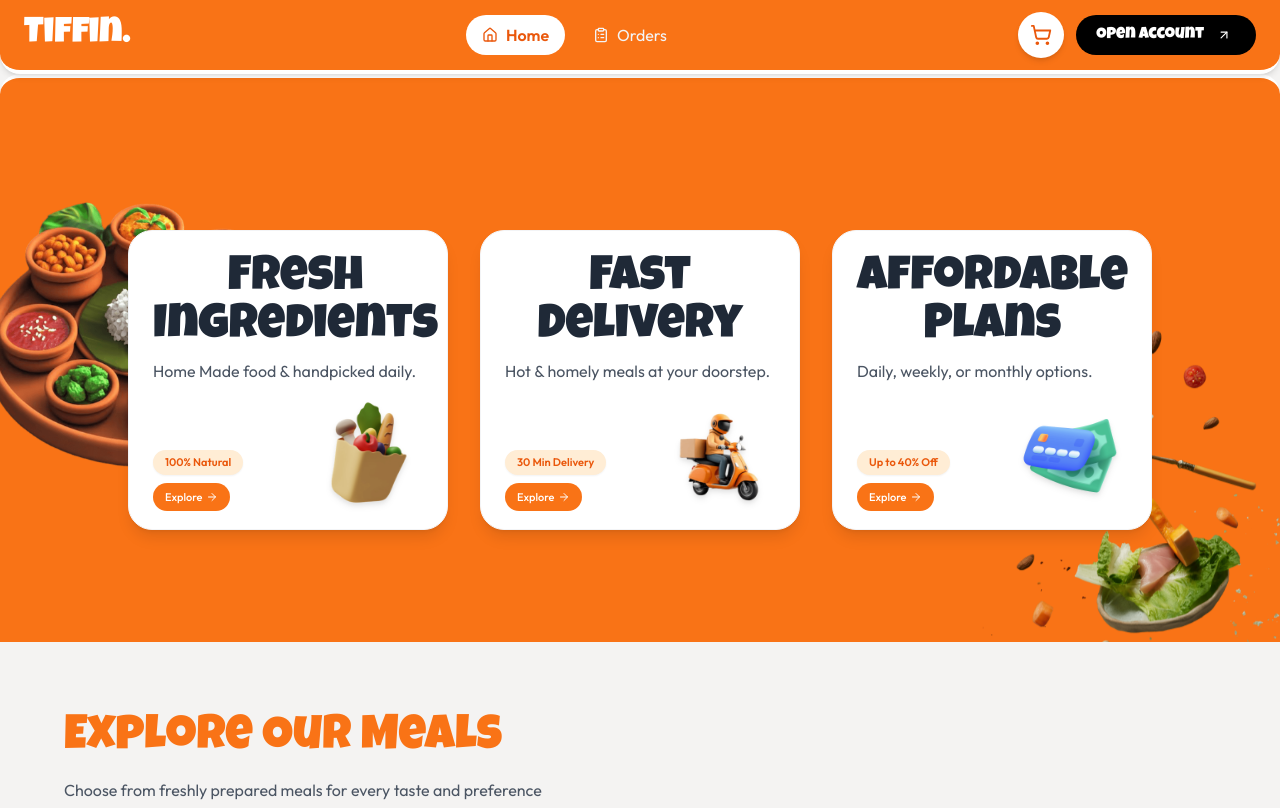
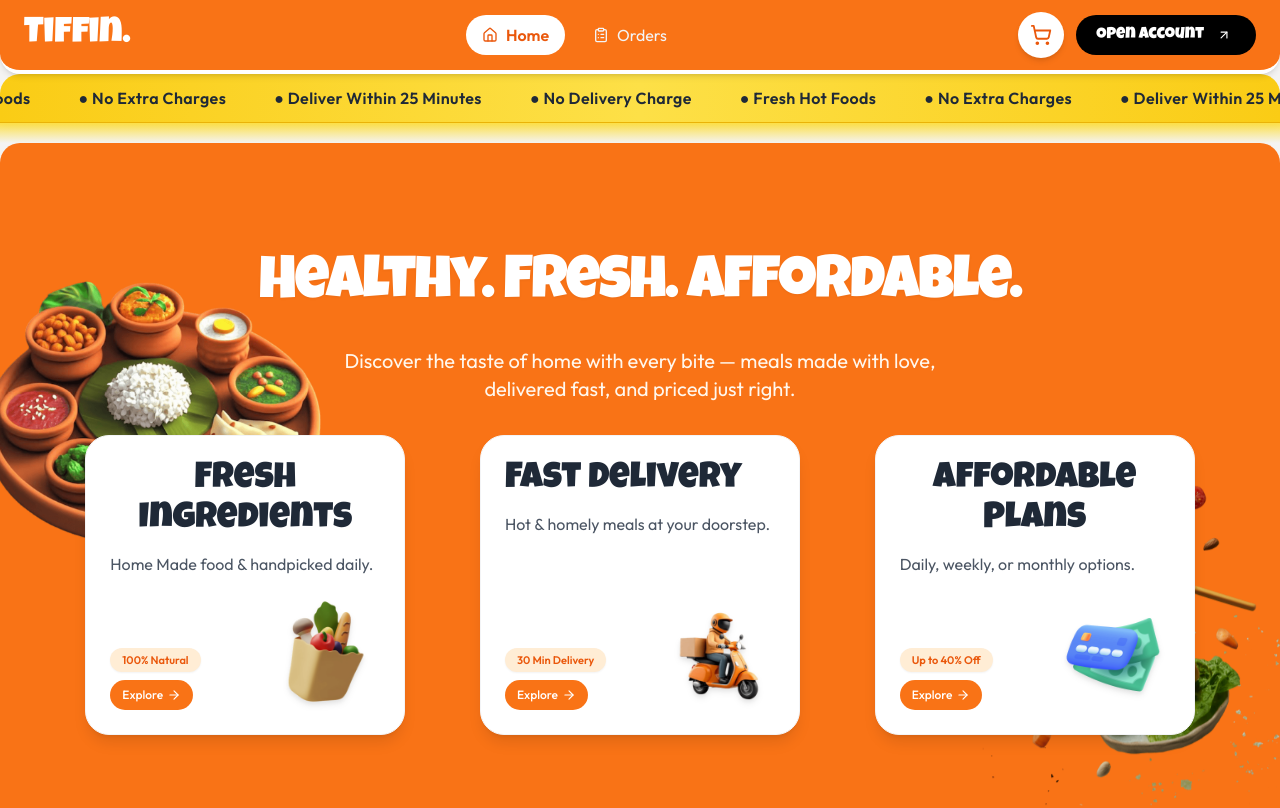
Before and after one commit to tanujgrover9/Tiffin, a React (Vite) app: page / in a window 1280 px wide. Shown: the top 808 px of the page. Built offline with nearby package versions, Linux system fonts and the light colour scheme; a web font is replaced by a local one.

Commit message:
Your commit message

```diff
--- a/src/components/Hero.tsx
+++ b/src/components/Hero.tsx
@@ -29,72 +29,108 @@ const features = [
 
 export default function HeroSection() {
   return (
-    <section className="relative bg-orange-500 text-gray-900 overflow-hidden rounded-t-[20px] border-t-4 border-white">
-      {/* Background images adjusted for mobile */}
+    <section className="relative text-gray-900 overflow-hidden rounded-t-[20px] bg-transparent">
+      {/* 🔸 Continuous Marquee Bar (no white background) */}
+      <div className="bg-gradient-to-r from-yellow-400 via-yellow-300 to-yellow-400 py-3 overflow-hidden border-b border-yellow-500 shadow-md">
+        <div className="flex whitespace-nowrap animate-marquee font-semibold text-[15px] md:text-base tracking-wide items-center gap-12 text-gray-800">
+          {/* Duplicate content for smooth loop */}
+          {[...Array(2)].map((_, i) => (
+            <div key={i} className="flex items-center gap-12">
+              <span>● No Delivery Charge</span>
+              <span>● Fresh Hot Foods</span>
+              <span>● No Extra Charges</span>
+              <span>● Deliver Within 25 Minutes</span>
+            </div>
+          ))}
+        </div>
+      </div>
+
+      {/* Small yellow fade separator */}
+      <div className="h-5 bg-gradient-to-b from-yellow-300 to-transparent"></div>
+
+      {/* 🔸 Hero Section */}
+      <div className="relative bg-orange-500 overflow-hidden rounded-t-[20px] text-white">
+        {/* Background images */}
         <div className="absolute inset-0 overflow-hidden">
           <img
             src={heroPlate}
             alt="Plate"
-          className="absolute left-[-40px] top-[10%] w-40 opacity-40 md:opacity-100 md:w-96 md:-translate-y-1/2 object-contain float"
+            className="absolute left-[-40px] top-[10%] w-40 opacity-30 md:opacity-100 md:w-96 md:-translate-y-1/2 object-contain float"
           />
           <img
             src={heroVeg}
             alt="Veggies"
-          className="absolute right-[-40px] top-[40%] w-40 opacity-40 md:opacity-100 md:w-96 md:-translate-y-1/2 object-contain float"
+            className="absolute right-[-40px] top-[40%] w-40 opacity-30 md:opacity-100 md:w-96 md:-translate-y-1/2 object-contain float"
           />
         </div>
 
-      {/* Content */}
+        {/* Main content */}
         <div className="relative z-10 flex flex-col items-center text-center px-6 md:px-16 py-20 md:py-28 space-y-8">
-
+          <h1 className="text-4xl md:text-6xl font-extrabold tracking-tight drop-shadow-sm luckiest-guy-regular">
+            Healthy. Fresh. Affordable.
+          </h1>
+          <p className="text-lg md:text-xl text-orange-50 max-w-2xl leading-relaxed">
+            Discover the taste of home with every bite — meals made with love,
+            delivered fast, and priced just right.
+          </p>
 
           {/* Feature Cards */}
-        <div className="grid grid-cols-1 sm:grid-cols-2 md:grid-cols-3 gap-6 md:gap-8 justify-center w-full max-w-5xl mt-10">
+          <div className="grid grid-cols-1 sm:grid-cols-2 md:grid-cols-3 gap-8 justify-center w-full max-w-6xl mt-10">
             {features.map((f, i) => (
               <div
                 key={i}
-              className="relative bg-white text-gray-800 rounded-3xl border border-gray-100 shadow-lg hover:shadow-xl transition-all w-[90%] sm:w-72 md:w-80 h-[280px] md:h-[300px] mx-auto flex flex-col justify-between p-5 md:p-6"
+                className="relative bg-white text-gray-800 rounded-3xl border border-gray-100 shadow-lg hover:shadow-2xl hover:-translate-y-1 transition-all w-[90%] sm:w-72 md:w-80 h-[280px] md:h-[300px] mx-auto flex flex-col justify-between p-6"
               >
                 {/* Text Section */}
-              <div className="flex flex-col items-start space-y-2">
-                {/* Increased font sizes on mobile */}
-                <h3 className="text-4xl sm:text-3xl md:text-5xl font-bold luckiest-guy-regular">
+                <div className="flex flex-col items-start space-y-3">
+                  <h3 className="text-3xl md:text-4xl font-bold luckiest-guy-regular">
                     {f.title}
                   </h3>
-                <p className="text-base sm:text-sm md:text-base text-gray-600 ">
+                  <p className="text-sm md:text-base text-gray-600 leading-snug">
                     {f.desc}
                   </p>
                 </div>
 
                 {/* Bottom Section */}
                 <div className="flex items-end justify-between mt-auto pt-4">
-                {/* Left: Tag + Button */}
                   <div className="flex flex-col items-start gap-2">
-                  <span className="text-[10px] sm:text-[11px] font-semibold text-orange-600 bg-orange-100 rounded-full px-3 py-1 shadow-sm">
+                    <span className="text-[11px] font-semibold text-orange-600 bg-orange-100 rounded-full px-3 py-1 shadow-sm">
                       {f.tag}
                     </span>
-                  <button className="flex items-center gap-1 text-[11px] sm:text-[11px] font-medium text-white bg-orange-500 hover:bg-orange-600 px-3 py-1.5 rounded-full transition">
-                    Explore <ArrowRight size={12} />
+                    <button className="flex items-center gap-1 text-[12px] font-medium text-white bg-orange-500 hover:bg-orange-600 px-3 py-1.5 rounded-full transition">
+                      Explore <ArrowRight size={14} />
                     </button>
                   </div>
 
-                {/* Right: Image */}
                   <img
                     src={f.img}
                     alt={f.title}
-                  className="w-20 h-20 sm:w-24 sm:h-24 md:w-28 md:h-28 object-contain drop-shadow-md"
+                    className="w-24 h-24 md:w-28 md:h-28 object-contain drop-shadow-md"
                   />
                 </div>
               </div>
             ))}
           </div>
         </div>
+      </div>
 
-      {/* Floating animation */}
+      {/* 🔸 Animations */}
       <style>
         {`
+          @keyframes marquee {
+            0% { transform: translateX(0); }
+            100% { transform: translateX(-50%); }
+          }
+          .animate-marquee {
+            display: inline-flex;
+            animation: marquee 18s linear infinite;
+            align-items: center;
+          }
+          .animate-marquee:hover {
+            animation-play-state: paused;
+          }
           @keyframes float {
-            0%, 100% { transform: translateY(0px); }
+            0%, 100% { transform: translateY(0); }
             50% { transform: translateY(-10px); }
           }
           .float {
--- a/src/components/MealCategories.tsx
+++ b/src/components/MealCategories.tsx
@@ -36,7 +36,7 @@ export default function MealCategories() {
 
   return (
     <section className="px-8 md:px-16 py-16">
-      <h2 className="text-3xl md:text-5xl font-extrabold text-gray-900 mb-4">
+      <h2 className="text-3xl md:text-3xl font-extrabold text-gray-900 mb-4">
         <span className="text-orange-500 luckiest-guy-regular">
           Explore Our Meals
         </span>
```
Lines whose indentation alone changed are shown as unchanged.
